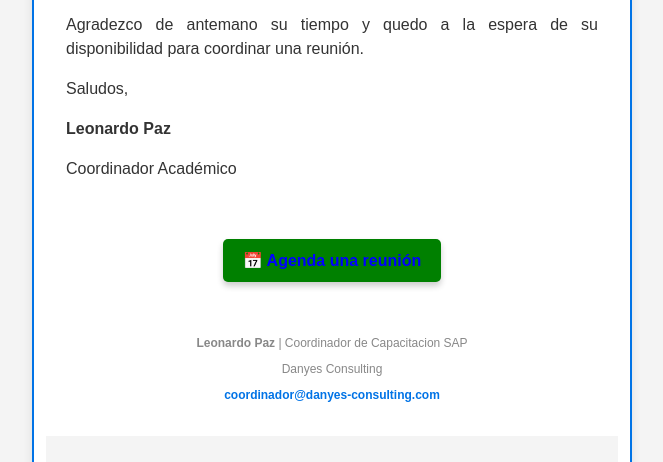
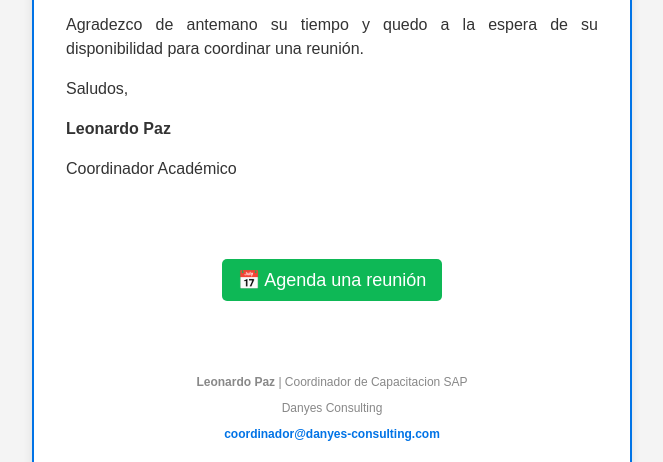
Before and after one commit to leoalas/CorreoHtml, a plain HTML site: page index.html in a window 1280 px wide. Shown: the part 694-1156 px from the top of the page, without its empty margins (308-971 px from the left). Drawn offline with Linux system fonts and the light colour scheme.

Commit message:
actualizacion del boton wasap

```diff
--- a/styles.css
+++ b/styles.css
@@ -125,19 +125,16 @@ h2 {
     transform: scale(1.1);
 }
 .whatsapp-button {
-    display: inline-block;
-    background-color: green;
-    color: blue !important;
-    padding: 12px 20px;
-    text-decoration: none;
-    font-weight: bold;
-    border-radius: 5px;
-    font-size: 16px;
-    text-align: center;
-    border: none;
-    box-shadow: 0 4px 6px rgba(0, 0, 0, 0.2);
-    transition: background-color 0.3s ease;
-    user-select: all; /* 🔹 Ahora se podrá seleccionar el texto del botón */
+    display: block;
+            width: 200px;
+            margin: 20px auto;
+            padding: 10px;
+            text-align: center;
+            background: #0eb856;
+            color: #ffffff;
+            text-decoration: none;
+            font-size: 18px;
+            border-radius: 5px;
 }
 
 .whatsapp-button:hover {
```
Also changed, not shown: index.html (+0 -2 lines).
